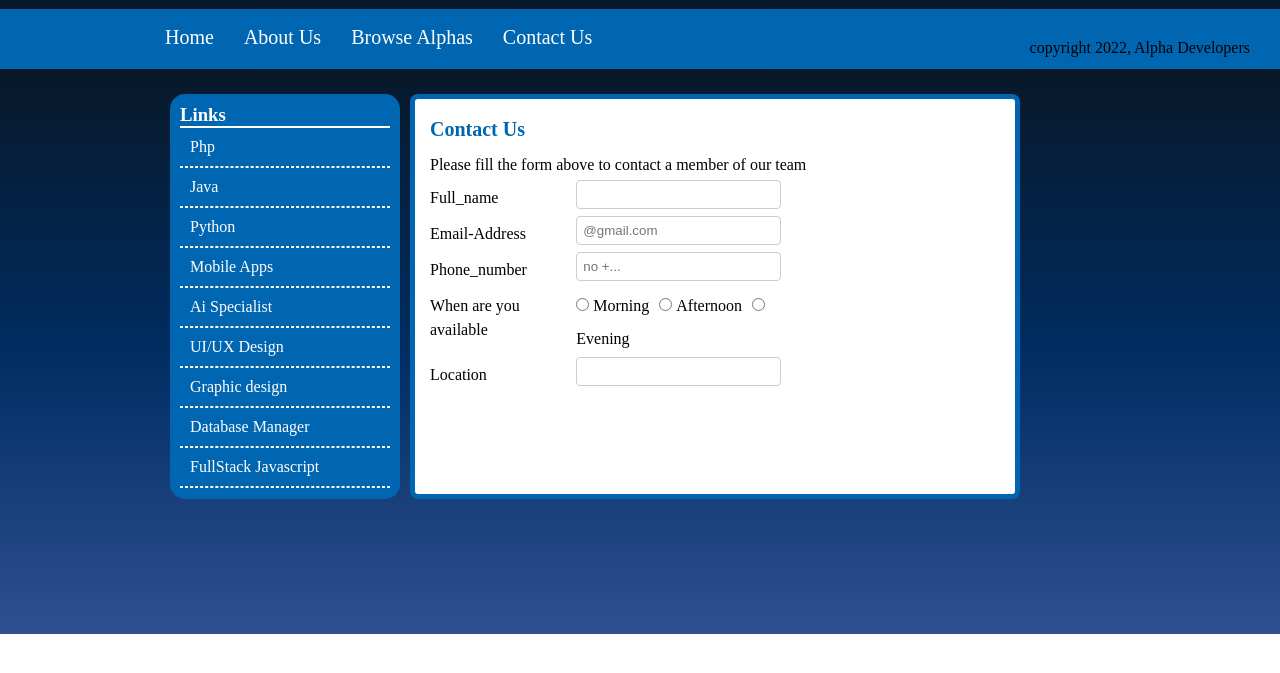
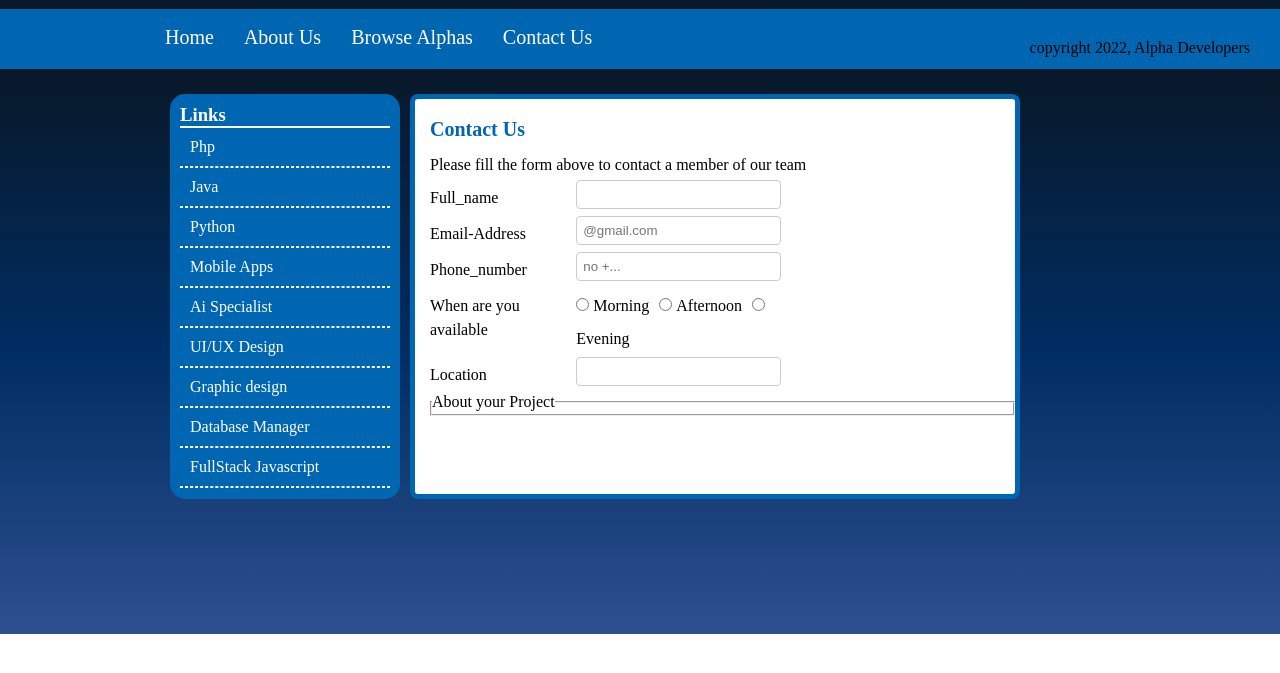
Before and after one commit to leonelta/alpha, a plain HTML site: page form/form.html in a window 1280 px wide. Shown: the part 109-782 px from the top of the page. Drawn offline with Linux system fonts and the light colour scheme.

Commit message:
creating a fieldset

```diff
--- a/form/form.html
+++ b/form/form.html
@@ -84,6 +84,9 @@
                             <input type="text" id="floaction" name="Location" placeholder="">
                         </div>
                     </div>
+                    <fieldset>
+                        <legend>About  your Project</legend>
+                    </fieldset>
                 </form>
             </div>
         </div>
```
Also changed, not shown: alpha.html (+1 -1 lines).
